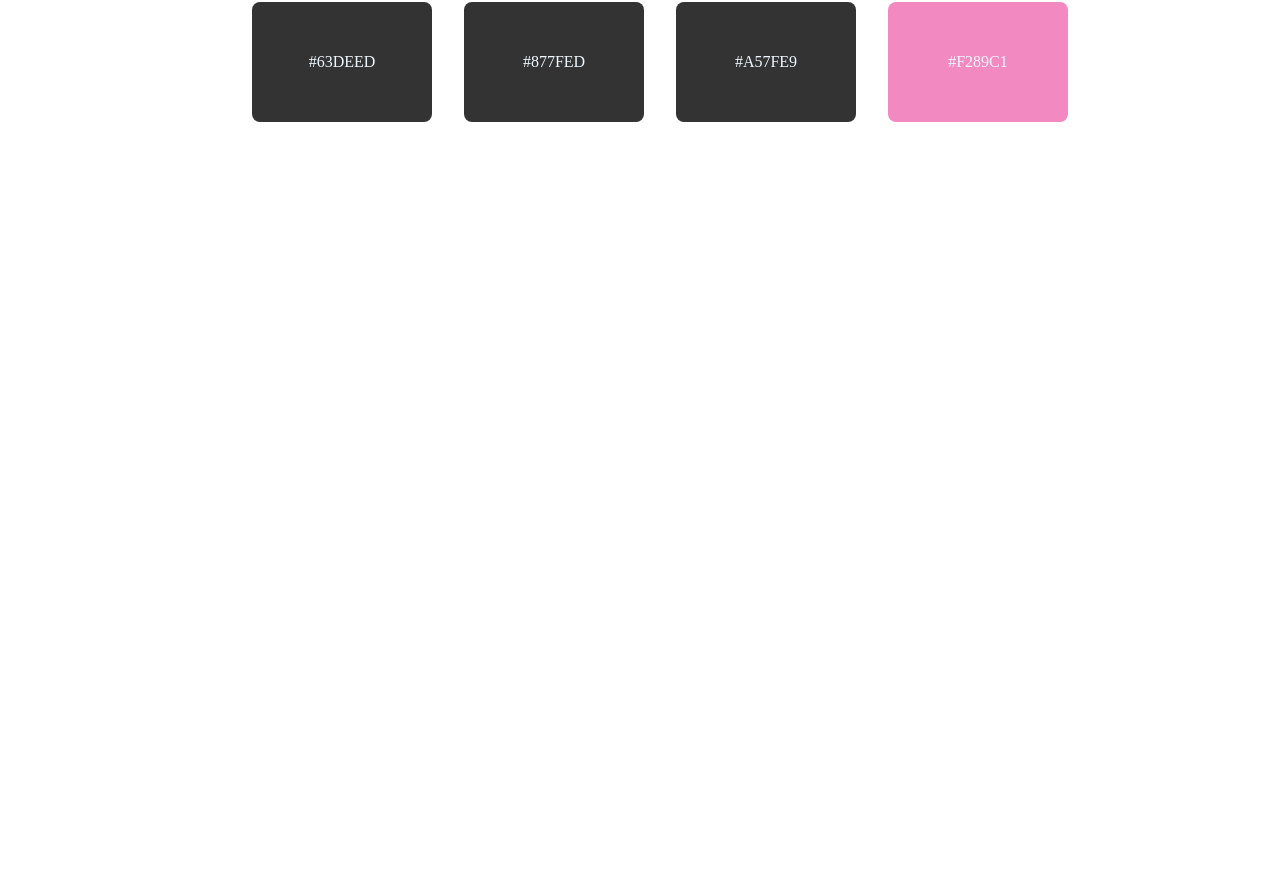
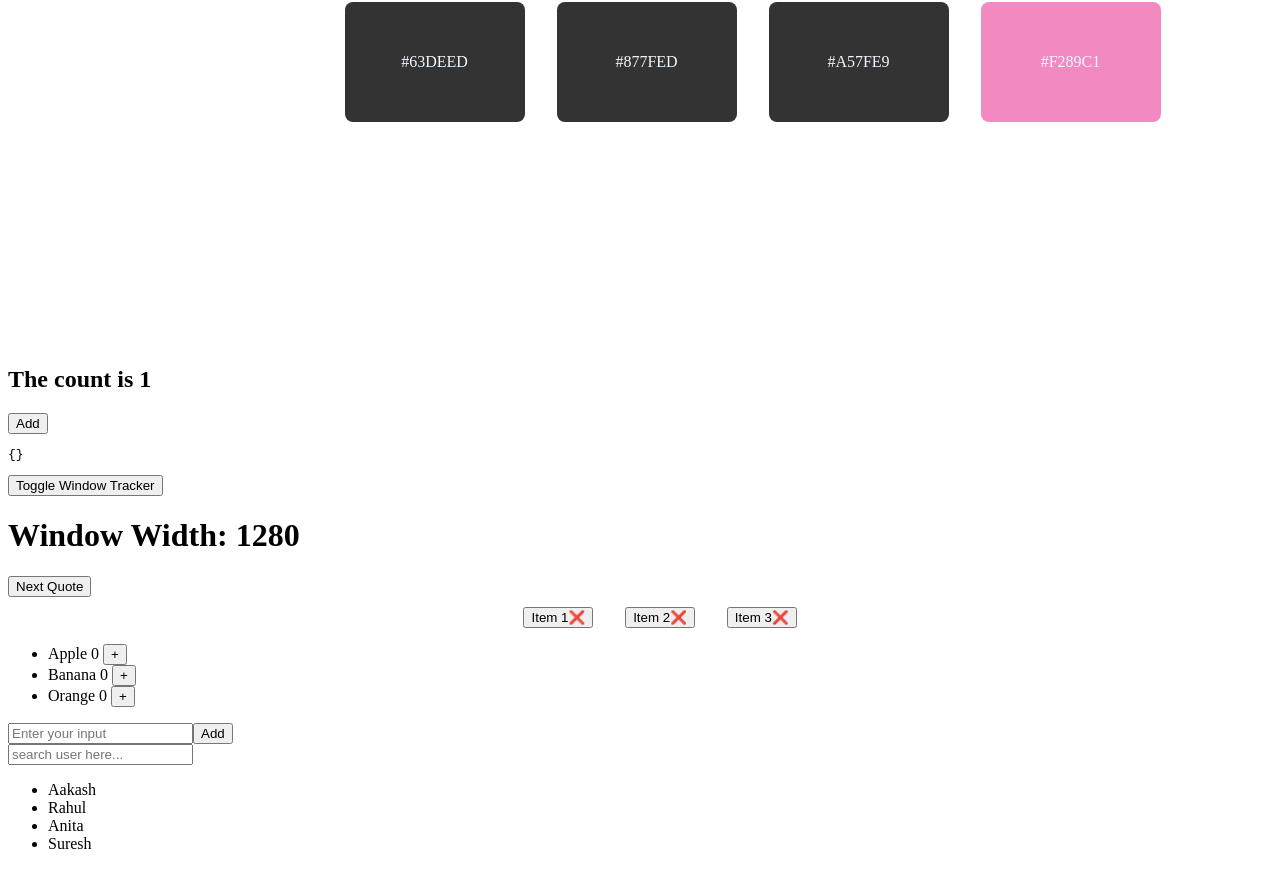
Before and after one commit to get-aakash/reactPlayground, a React (Vite) app: page / in a window 1280 px wide. Shown: the part 382-1251 px from the top of the page. Before the commit the page ends 800 px from the top, so only its background shows below. Built offline with nearby package versions, Linux system fonts and the light colour scheme; no server answers.

Commit message:
map method practice

```diff
--- a/src/App.css
+++ b/src/App.css
@@ -32,3 +32,11 @@
 
 
 }
+
+.button-class{
+  margin: 10px;
+  display: flex;
+  align-items: center;
+  justify-content: center;
+  gap: 2rem;
+}
--- a/src/App.jsx
+++ b/src/App.jsx
@@ -1,15 +1,27 @@
 import './App.css'
 import Pad from './component/Pad'
+import Practice from './component/Practice'
+import RandomQuoteGenerator from './component/RandomQuoteGenerator'
+import TestRun, { ControlledInput, DisplayUser, IncrementCounter } from './component/TestRun'
+import WindowTracker from './component/WindowTracker'
 
 
 
 function App() {
 
 
+
   return (
     <>
 
+
     <Pad />
+    <Practice />
+    <RandomQuoteGenerator />
+    <TestRun />
+    <IncrementCounter />
+    <ControlledInput />
+    <DisplayUser />
 
     </>
   )
--- a/src/component/Pad.jsx
+++ b/src/component/Pad.jsx
@@ -3,6 +3,19 @@ import data from "../data"
 
 const Pad = () => {
     const [value, setValue] = React.useState(data)
+    const [meme, setMeme] = React.useState({
+        id: 1,
+        fName: "aakash",
+        lName: "acharya"
+    })
+
+
+
+    function handleOnChange(event){
+       const {value} = event.currentTarget
+       setMeme(prevData=>({...prevData, fName:value}))
+       console.log(meme)
+    }
 
     const handleOnClick=(id)=>{
 
@@ -32,6 +45,7 @@ const Pad = () => {
 
   return (
     <div className='sound-container' >
+        <input type="text" onChange={handleOnChange} />
         <ul className='sound-pad' >
 
                 {
--- /dev/null
+++ b/src/component/Practice.jsx
@@ -0,0 +1,33 @@
+import React from 'react'
+import WindowTracker from './WindowTracker'
+
+const Practice = () => {
+    const [starwarsData, setStarWarsData] = React.useState({})
+    const [count, setCount] = React.useState(1)
+    const [show, setShow] = React.useState(true)
+
+
+
+    React.useEffect(() => {
+        fetch(`https://swapi.py4e.com/api/people/${count}/`)
+            .then(res => res.json())
+            .then(data => setStarWarsData(data))
+
+    }, [count])
+
+
+    console.log(starwarsData)
+    return (
+        <div>
+            <h2>The count is {count}</h2>
+            <button onClick={() => setCount(prevCount => prevCount + 1)}>Add</button>
+            <pre>{JSON.stringify(starwarsData, null, 2)}</pre>
+        <button onClick={()=> setShow(prevData=>!prevData)}>
+            Toggle Window Tracker
+        </button>
+        {show?<WindowTracker />: console.log(show)}
+        </div>
+    )
+}
+
+export default Practice
--- /dev/null
+++ b/src/component/RandomQuoteGenerator.jsx
@@ -0,0 +1,39 @@
+import React from 'react'
+
+const RandomQuoteGenerator = () => {
+    const [myQuote, setMyQuote] = React.useState([
+  { id: 1, text: "Stay hungry, stay foolish" },
+  { id: 2, text: "Code is like humor. When you have to explain it, it’s bad." },
+  { id: 3, text: "First, solve the problem. Then, write the code." },
+  { id: 4, text: "Experience is the name everyone gives to their mistakes." }
+])
+const [data, setData] = React.useState()
+
+
+
+function handleOnClick(){
+   const i = (Math.floor(Math.random()* myQuote.length))
+   console.log(i)
+
+   setData(myQuote[i].text)
+
+
+}
+  return (
+    <div>
+
+        <div className="quote-container">
+            <h3>{data}</h3>
+        </div>
+
+        <div className="button-container">
+            <button onClick={handleOnClick}>Next Quote</button>
+
+        </div>
+
+
+    </div>
+  )
+}
+
+export default RandomQuoteGenerator
--- /dev/null
+++ b/src/component/TestRun.jsx
@@ -0,0 +1,107 @@
+import React from 'react'
+import {itemsData} from "../myData"
+import { counterData } from '../myData'
+import { usersData } from '../myData'
+
+const TestRun = () => {
+
+    const [value, setvalue] = React.useState(itemsData)
+
+
+    const handleButtonClick = (id)=>{
+        const newValue = value.map((item)=>
+            item.id===id? {...item,selected:!item.selected}: item
+
+
+        )
+        setvalue(newValue)
+
+
+
+    }
+    console.log(value)
+
+    const listItem = value.map((item)=><button onClick={()=>handleButtonClick(item.id)} key={item.id}>{item.name}{item.selected? "✅": "❌"}</button>)
+  return (
+    <div >
+        <ul className='button-class'>
+            {listItem}
+        </ul>
+
+    </div>
+  )
+}
+
+
+export const IncrementCounter = ()=>{
+    const [counter, setCounter] = React.useState(counterData)
+
+    function handleOnClick(id){
+        const newCount = counter.map((item)=>item.id===id? {...item, count: item.count+1} : item)
+        setCounter(newCount)
+    }
+
+    const counterList = counter.map((item)=><li>{item.name} {item.count} <button onClick={()=>handleOnClick(item.id)}> + </button></li>)
+    return (
+        <div>
+            <ul>
+                {counterList}
+            </ul>
+        </div>
+
+    )
+
+}
+
+export default TestRun
+
+
+export const ControlledInput = ()=>{
+    const [userInput, setUserInput] = React.useState()
+    const [myList, setMylist] = React.useState([])
+
+    const handleOnchange = (e)=>{
+        setUserInput(e.target.value)
+
+    }
+
+    const handleOnClick = ()=>{
+        setMylist(prevItems=> [
+            ...prevItems,{
+      id: Date.now(),
+      name: userInput
+    }
+        ])
+
+    }
+    console.log(myList)
+    return(
+        <div>
+            <input type="text" placeholder='Enter your input' onChange={handleOnchange} />
+            <button onClick={handleOnClick}>Add</button>
+
+        </div>
+    )
+}
+
+export const DisplayUser = ()=>{
+
+    const [users, setUsers] = React.useState(usersData)
+
+    const userList = users.map(item=> <li key={item.id}>{item.name}</li>)
+
+    const handleOnChange = ()=>{
+
+    }
+    return (
+        <div>
+            <div className="search-user">
+                <input type="text" placeholder='search user here...' onChange={handleOnChange} />
+            </div>
+            <ul>
+                {userList}
+            </ul>
+
+        </div>
+    )
+}
--- /dev/null
+++ b/src/component/WindowTracker.jsx
@@ -0,0 +1,16 @@
+import React from 'react'
+
+const WindowTracker = () => {
+    const [windowWidth, setWindowWidth] = React.useState(window.innerWidth)
+    React.useEffect(()=>{
+        window.addEventListener("resize", function(){
+            setWindowWidth(window.innerWidth)
+        })
+
+    },[])
+  return (
+   <h1>Window Width: {windowWidth}</h1>
+  )
+}
+
+export default WindowTracker
--- /dev/null
+++ b/src/myData.js
@@ -0,0 +1,20 @@
+export  const itemsData = [
+    { id: 1, name: "Item 1", selected: false },
+  { id: 2, name: "Item 2", selected: false },
+  { id: 3, name: "Item 3", selected: false }
+]
+
+
+export const  counterData = [
+    { id: 1, name: "Apple", count: 0 },
+  { id: 2, name: "Banana", count: 0 },
+  { id: 3, name: "Orange", count: 0 }
+
+]
+
+export const usersData = [
+  { id: 1, name: "Aakash" },
+  { id: 2, name: "Rahul" },
+  { id: 3, name: "Anita" },
+  { id: 4, name: "Suresh" }
+]
```
